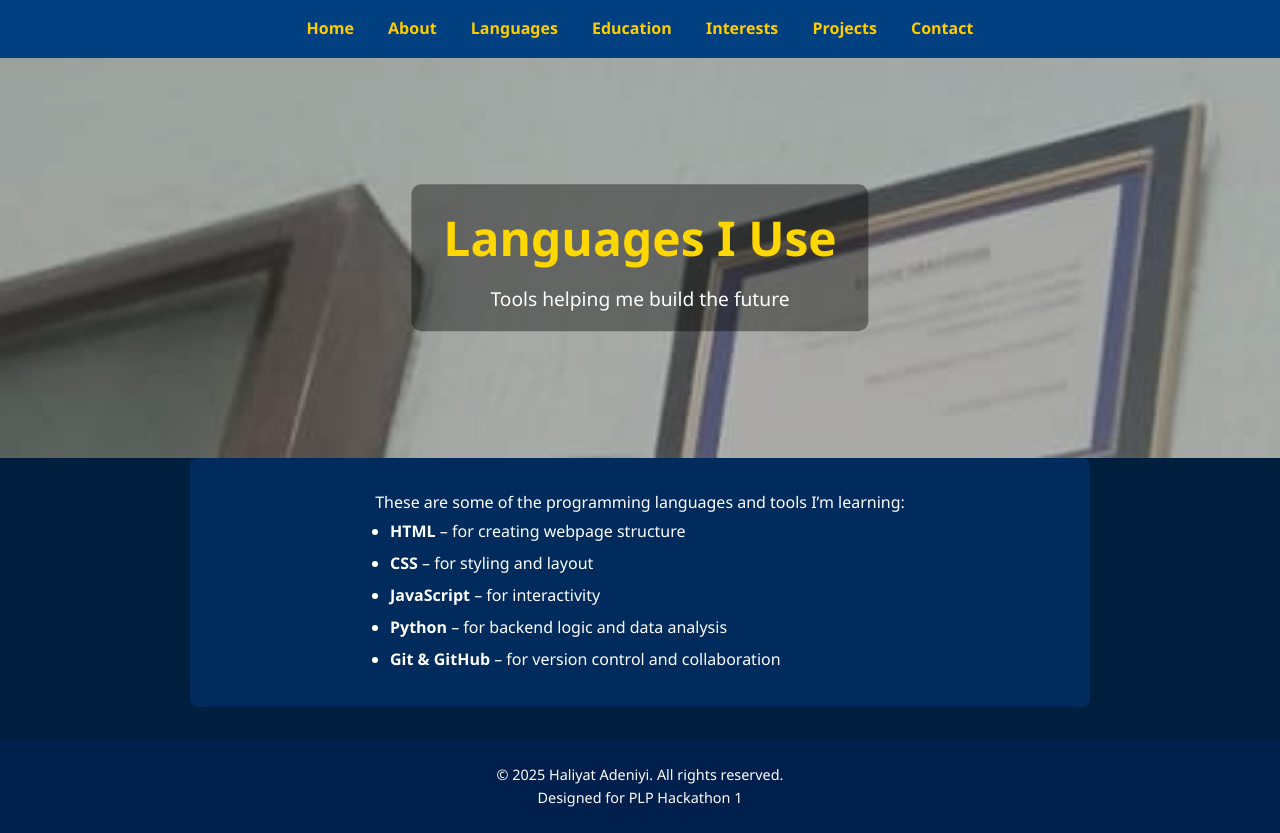
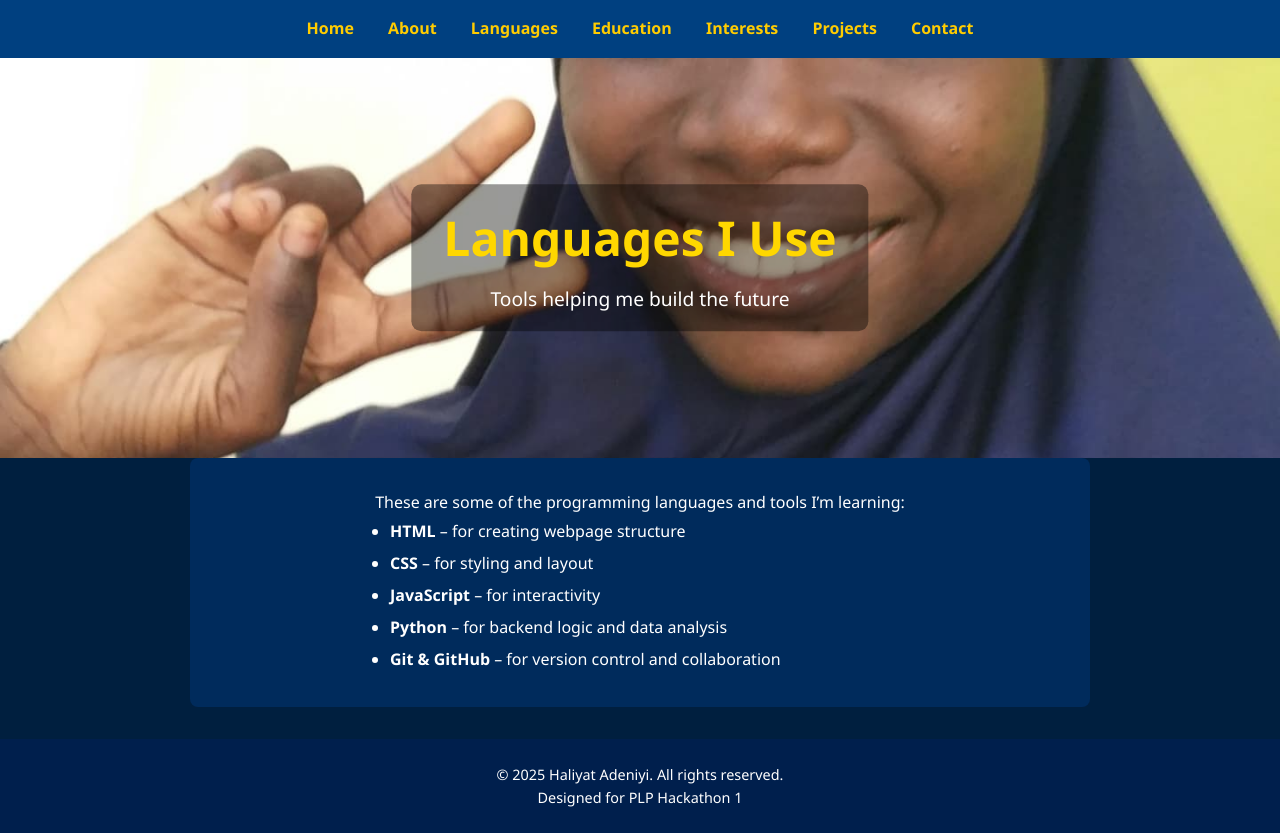
Before and after one commit to Haliyat/My-PLP-1st-Hackathon, a plain HTML site: page languages.html in a window 1280 px wide. Drawn offline with Linux system fonts and the light colour scheme.

Commit message:
Edited the style sheet

```diff
--- a/languages.html
+++ b/languages.html
@@ -59,7 +59,6 @@
   </nav>
 
   <section class="hero-section">
-    <img src="ME.jpg" alt="Languages" class="hero-img">
     <div class="hero-text">
       <h1>Languages I Use</h1>
       <p>Tools helping me build the future</p>
--- a/style.css
+++ b/style.css
@@ -41,18 +41,18 @@ body {
 /* Hero Section */
 .hero-section {
   position: relative;
-  width: 100%;
+  width: 2%;
   height: 50vh;
   overflow: hidden;
 }
 
-.hero-img {
-  width: 100%;
-  height: 100%;
-  object-fit: cover;
+/*.hero-img {
+  width: 50%;
+  height: 50%;
+  object-fit: 100%;
   object-position: top center;
   filter: brightness(70%);
-}
+}*/
 
 .hero-text {
   position: absolute;
@@ -93,7 +93,7 @@ body {
 
 .hero-section {
   background-image: url('myself.jpg');
-  background-size: contain;
+  background-size: cover;
   background-repeat: no-repeat;
   background-position: center;
   height: 50vh;
```
Also changed, not shown: about.html (+0 -1 lines), contact.html (+0 -1 lines), education.html (+0 -1 lines), index.html (+0 -1 lines), interests.html (+0 -1 lines), projects.html (+0 -1 lines).
